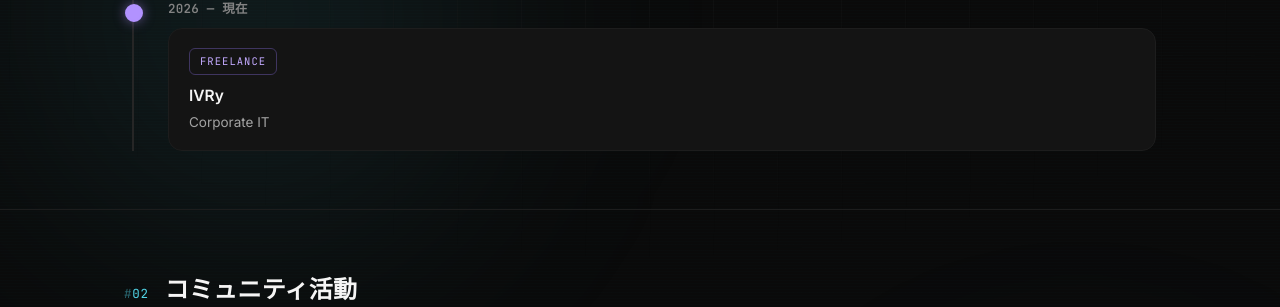
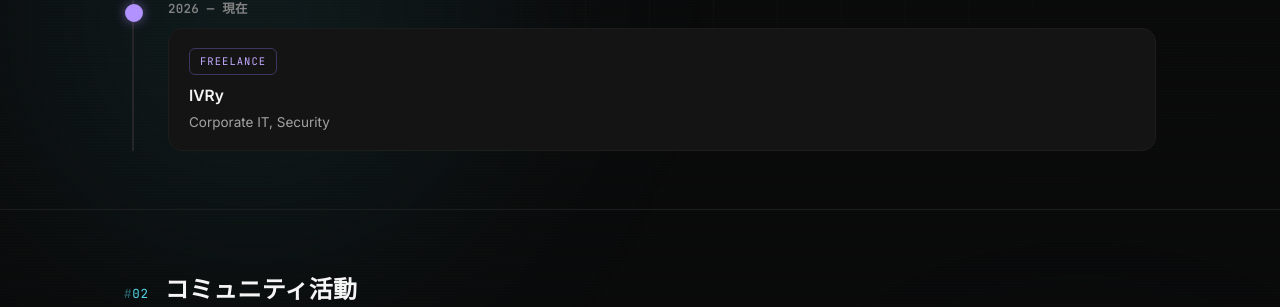
Before and after one commit to rotomx/rotomx.github.io, a Jekyll site: the page index.html, which Jekyll copies as it is, in a window 1280 px wide and 900 px high, scrolled down 1917 px. Shown: the part 146-453 px from the top of the window. Built offline with Jekyll 4.4.1, drawn with Linux system fonts in a browser that asks for light colours.

Commit message:
Update index.html

```diff
--- a/index.html
+++ b/index.html
@@ -180,7 +180,7 @@
           <div class="tl-card">
             <span class="tl-tag t-side">Freelance</span>
             <div class="tl-title">IVRy</div>
-            <div class="tl-org">Corporate IT</div>
+            <div class="tl-org">Corporate IT, Security</div>
           </div>
         </div>
 
```
